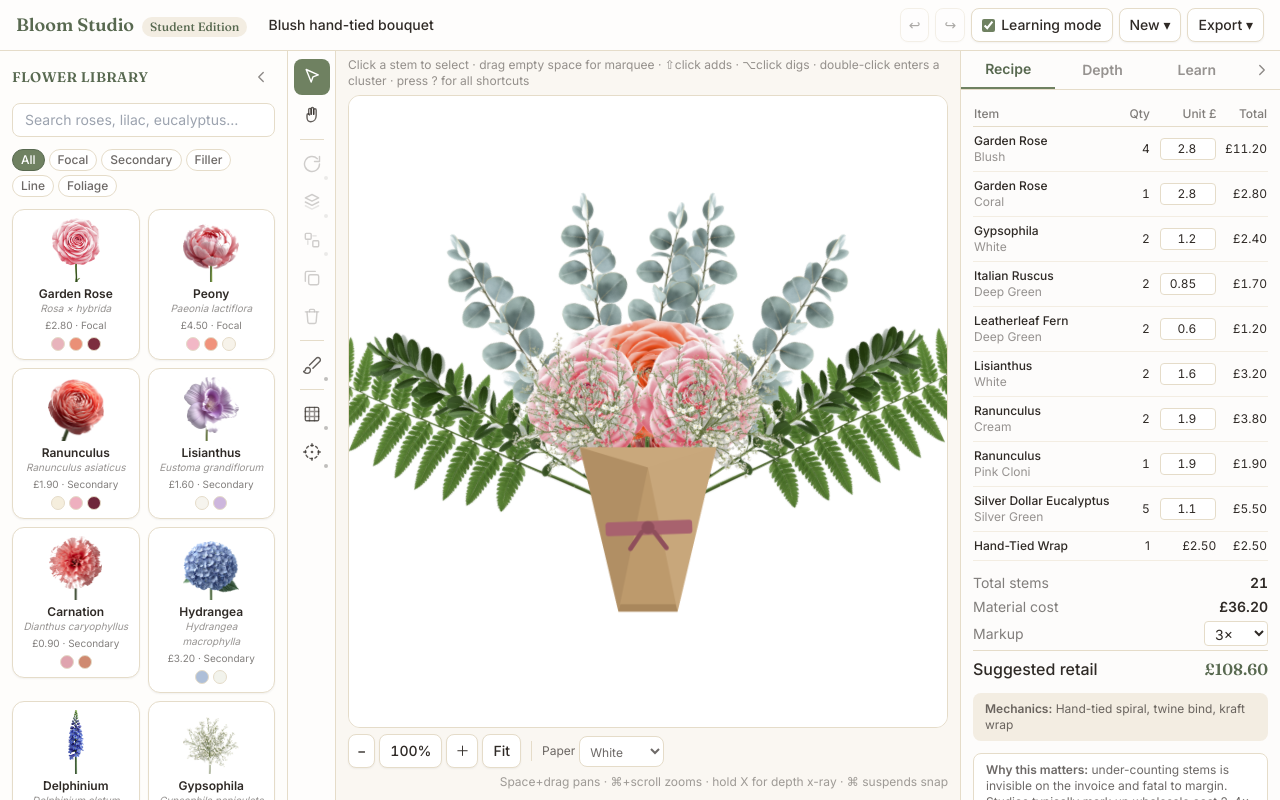
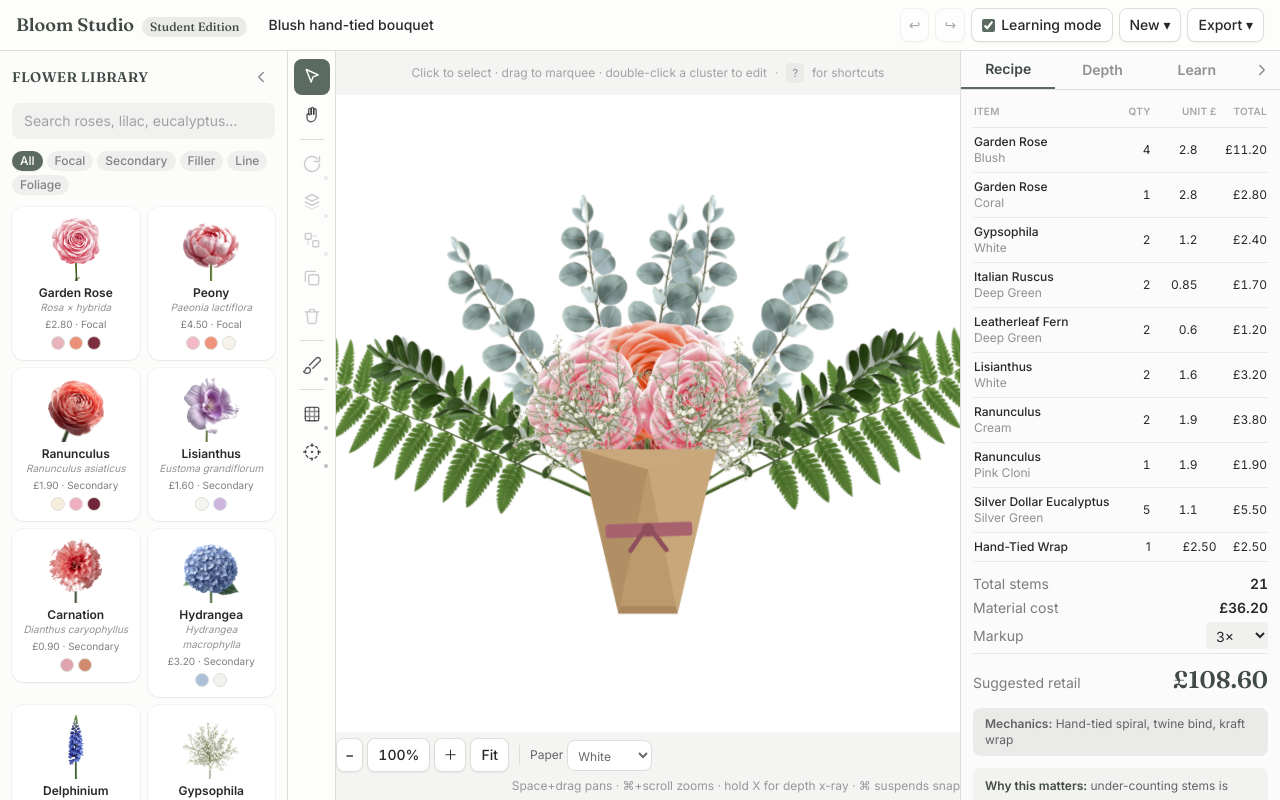
Before and after one commit to Amelss/bloom-studio, a React (Vite) app: page / in a window 1280 px wide. Built offline with nearby package versions, Linux system fonts and the light colour scheme; the HTML template or start-up script is replaced by a standard one.

Commit message:
ui and canvas updates

```diff
--- a/src/App.tsx
+++ b/src/App.tsx
@@ -29,7 +29,7 @@ export default function App() {
           <CollapsedTab side="left" label="Flower library" onExpand={() => setLibraryOpen(true)} />
         )}
         <Toolbar />
-        <main className="flex min-w-0 flex-1 flex-col px-3 pb-1 pt-0" aria-label="Design workspace">
+        <main className="flex min-w-0 flex-1 flex-col" aria-label="Design workspace">
           <SelectionToolbar />
           <div className="min-h-0 flex-1">
             <PixiStage />
--- a/src/components/ContextMenu.tsx
+++ b/src/components/ContextMenu.tsx
@@ -46,7 +46,7 @@ export function ContextMenu() {
       <div
         role="menu"
         aria-label={`${variety.commonName} actions`}
-        className="fixed z-50 w-60 rounded-lg border border-bloom-200 bg-white p-1 shadow-lg"
+        className="fixed z-50 w-60 rounded-xl bg-white p-1 shadow-pop ring-1 ring-bloom-ink/[0.06]"
         style={{
           left: Math.min(menu.x, window.innerWidth - 250),
           top: Math.min(menu.y, window.innerHeight - 220),
--- a/src/components/LibraryPanel.tsx
+++ b/src/components/LibraryPanel.tsx
@@ -68,7 +68,7 @@ export function LibraryPanel({ onCollapse }: { onCollapse?: () => void }) {
         type="search"
         placeholder="Search roses, lilac, eucalyptus…"
         aria-label="Search the flower library"
-        className="rounded-lg border border-bloom-200 bg-white px-3 py-1.5 text-sm"
+        className="rounded-lg bg-bloom-100/60 px-3 py-2 text-sm text-bloom-ink placeholder:text-bloom-ink/40 transition-colors focus:bg-white focus:shadow-soft"
         value={query}
         onChange={(e) => setQuery(e.target.value)}
       />
@@ -77,10 +77,10 @@ export function LibraryPanel({ onCollapse }: { onCollapse?: () => void }) {
           <button
             key={f.id}
             onClick={() => setFilter(f.id)}
-            className={`chip border ${
+            className={`chip transition-colors ${
               filter === f.id
-                ? 'border-bloom-700 bg-bloom-600 text-white'
-                : 'border-bloom-200 bg-white text-bloom-ink/70 hover:bg-bloom-100'
+                ? 'bg-bloom-600 text-white shadow-soft'
+                : 'bg-bloom-100/70 text-bloom-ink/55 hover:bg-bloom-100 hover:text-bloom-ink'
             }`}
           >
             {f.label}
@@ -98,7 +98,7 @@ export function LibraryPanel({ onCollapse }: { onCollapse?: () => void }) {
                 role="button"
                 tabIndex={0}
                 draggable
-                className="group flex w-full cursor-pointer flex-col items-center rounded-xl border border-bloom-200 bg-white p-2 text-center shadow-sm transition hover:border-bloom-500 hover:shadow"
+                className="group flex w-full cursor-pointer flex-col items-center rounded-xl bg-white p-2.5 text-center shadow-soft ring-1 ring-bloom-ink/[0.04] transition duration-150 hover:-translate-y-0.5 hover:shadow-panel hover:ring-bloom-500/30"
                 onClick={() => addStem(flower.id)}
                 onDragStart={(e) => {
                   e.dataTransfer.setData(
--- a/src/components/SelectionToolbar.tsx
+++ b/src/components/SelectionToolbar.tsx
@@ -24,9 +24,13 @@ export function SelectionToolbar() {
 
   if (stems.length === 0) {
     return (
-      <div className="flex h-11 items-center justify-center text-xs text-bloom-ink/50">
-        Click a stem to select · drag empty space for marquee · ⇧click adds · ⌥click digs ·
-        double-click enters a cluster · press ? for all shortcuts
+      <div className="flex h-11 items-center justify-center gap-2 text-xs text-bloom-ink/40">
+        <span>Click to select · drag to marquee · double-click a cluster to edit</span>
+        <span className="hidden text-bloom-ink/30 sm:inline">·</span>
+        <kbd className="hidden rounded bg-bloom-100 px-1.5 py-0.5 font-sans text-[11px] text-bloom-ink/50 sm:inline">
+          ?
+        </kbd>
+        <span className="hidden text-bloom-ink/40 sm:inline">for shortcuts</span>
       </div>
     )
   }
--- a/src/components/ShortcutsOverlay.tsx
+++ b/src/components/ShortcutsOverlay.tsx
@@ -86,7 +86,7 @@ export function ShortcutsOverlay() {
         role="dialog"
         aria-modal="true"
         aria-label="Keyboard shortcuts"
-        className="max-h-[80vh] w-full max-w-2xl overflow-y-auto rounded-2xl border border-bloom-200 bg-white p-5 shadow-xl"
+        className="max-h-[80vh] w-full max-w-2xl overflow-y-auto rounded-2xl bg-white p-5 shadow-pop ring-1 ring-bloom-ink/[0.06]"
       >
         <div className="mb-3 flex items-center gap-3">
           <h2 className="font-display text-lg font-semibold text-bloom-700">Keyboard shortcuts</h2>
--- a/src/components/Toolbar.tsx
+++ b/src/components/Toolbar.tsx
@@ -169,7 +169,7 @@ function Flyout({ title, children }: { title: string; children: ReactNode }) {
     <div
       role="menu"
       aria-label={title}
-      className="absolute left-[calc(100%+8px)] top-0 z-50 min-w-[13rem] rounded-xl border border-bloom-200 bg-white p-1.5 shadow-xl"
+      className="absolute left-[calc(100%+8px)] top-0 z-50 min-w-[13rem] rounded-xl bg-white p-1.5 shadow-pop ring-1 ring-bloom-ink/[0.06]"
     >
       <p className="px-2 pb-1 pt-0.5 text-[10px] font-semibold uppercase tracking-wide text-bloom-ink/40">
         {title}
--- a/src/components/TopBar.tsx
+++ b/src/components/TopBar.tsx
@@ -86,7 +86,7 @@ export function TopBar() {
 
         <details className="relative">
           <summary className="btn cursor-pointer list-none">New ▾</summary>
-          <div className="absolute right-0 z-50 mt-1 w-48 rounded-lg border border-bloom-200 bg-white p-1 shadow-lg">
+          <div className="absolute right-0 z-50 mt-1.5 w-48 rounded-xl bg-white p-1 shadow-pop ring-1 ring-bloom-ink/[0.06]">
             <button
               className="block w-full rounded px-2 py-1.5 text-left text-sm hover:bg-bloom-100"
               onClick={(e) => {
@@ -110,7 +110,7 @@ export function TopBar() {
 
         <details className="relative">
           <summary className="btn cursor-pointer list-none">Export ▾</summary>
-          <div className="absolute right-0 z-50 mt-1 w-56 rounded-lg border border-bloom-200 bg-white p-1 shadow-lg">
+          <div className="absolute right-0 z-50 mt-1.5 w-56 rounded-xl bg-white p-1 shadow-pop ring-1 ring-bloom-ink/[0.06]">
             <button
               className="block w-full rounded px-2 py-1.5 text-left text-sm hover:bg-bloom-100"
               onClick={(e) => {
--- a/src/components/canvas/PixiStage.tsx
+++ b/src/components/canvas/PixiStage.tsx
@@ -162,7 +162,7 @@ export function PixiStage() {
 
   if (error) {
     return (
-      <div className="flex h-full items-center justify-center rounded-xl border border-bloom-200 bg-white p-8 text-center text-sm text-bloom-ink/70">
+      <div className="flex h-full items-center justify-center rounded-2xl bg-white p-8 text-center text-sm text-bloom-ink/70 shadow-canvas ring-1 ring-bloom-ink/[0.06]">
         {error}
       </div>
     )
@@ -173,7 +173,7 @@ export function PixiStage() {
       ref={hostRef}
       role="application"
       aria-label="Design canvas"
-      className="relative h-full min-h-0 w-full overflow-hidden rounded-xl border border-bloom-200"
+      className="relative h-full min-h-0 w-full overflow-hidden"
     />
   )
 }
--- a/src/components/panels/RecipePanel.tsx
+++ b/src/components/panels/RecipePanel.tsx
@@ -28,11 +28,11 @@ export function RecipePanel() {
       ) : (
         <table className="w-full text-left text-xs">
           <thead>
-            <tr className="border-b border-bloom-200 text-bloom-ink/60">
-              <th className="py-1 pr-1 font-medium">Item</th>
-              <th className="py-1 pr-1 text-right font-medium">Qty</th>
-              <th className="py-1 pr-1 text-right font-medium">Unit £</th>
-              <th className="py-1 text-right font-medium">Total</th>
+            <tr className="border-b border-bloom-200/70 text-[10px] uppercase tracking-wide text-bloom-ink/40">
+              <th className="pb-2 pr-1 font-semibold">Item</th>
+              <th className="pb-2 pr-1 text-right font-semibold">Qty</th>
+              <th className="pb-2 pr-1 text-right font-semibold">Unit £</th>
+              <th className="pb-2 text-right font-semibold">Total</th>
             </tr>
           </thead>
           <tbody>
@@ -49,8 +49,8 @@ export function RecipePanel() {
                     min="0"
                     step="0.05"
                     aria-label={`Unit price for ${line.varietyName}`}
-                    className={`w-14 rounded border px-1 py-0.5 text-right tabular-nums ${
-                      line.isOverride ? 'border-bloom-600 bg-bloom-100' : 'border-bloom-200 bg-white'
+                    className={`w-14 rounded px-1 py-0.5 text-right tabular-nums transition-colors hover:bg-bloom-100 focus:bg-white focus:shadow-soft ${
+                      line.isOverride ? 'bg-bloom-100 font-medium text-bloom-700' : 'bg-transparent'
                     }`}
                     value={line.unitPrice}
                     onChange={(e) => {
@@ -90,7 +90,7 @@ export function RecipePanel() {
           <dd>
             <select
               id="markup-select"
-              className="rounded border border-bloom-200 bg-white px-1.5 py-0.5 text-sm"
+              className="rounded bg-bloom-100/60 px-1.5 py-1 text-sm transition-colors hover:bg-bloom-100 focus:bg-white"
               value={recipe.markup}
               onChange={(e) => setMarkup(parseFloat(e.target.value))}
             >
@@ -102,9 +102,9 @@ export function RecipePanel() {
             </select>
           </dd>
         </div>
-        <div className="flex justify-between border-t border-bloom-200 pt-1.5 text-base">
-          <dt className="font-medium">Suggested retail</dt>
-          <dd className="font-display font-semibold tabular-nums text-bloom-700">
+        <div className="mt-1 flex items-baseline justify-between border-t border-bloom-200/70 pt-2.5">
+          <dt className="text-sm text-bloom-ink/60">Suggested retail</dt>
+          <dd className="font-display text-2xl font-semibold tabular-nums text-bloom-700">
             £{recipe.suggestedRetail.toFixed(2)}
           </dd>
         </div>
@@ -117,8 +117,8 @@ export function RecipePanel() {
       )}
 
       {learningMode && recipe.stemCount > 0 && (
-        <p className="rounded-lg border border-bloom-200 bg-white px-3 py-2 text-xs text-bloom-ink/70">
-          <span className="font-semibold">Why this matters:</span> under-counting stems is
+        <p className="rounded-lg bg-bloom-100/50 px-3 py-2 text-xs leading-relaxed text-bloom-ink/70">
+          <span className="font-semibold text-bloom-700">Why this matters:</span> under-counting stems is
           invisible on the invoice and fatal to margin. Studios typically mark up wholesale cost
           2–4× and may add labour on top — try changing the markup and watch the retail price.
         </p>
--- a/src/index.css
+++ b/src/index.css
@@ -19,7 +19,7 @@
 
 @layer components {
   .btn {
-    @apply inline-flex items-center gap-1.5 rounded-lg border border-bloom-200 bg-white px-2.5 py-1.5 text-sm font-medium text-bloom-ink shadow-sm transition-colors hover:bg-bloom-100 disabled:cursor-not-allowed disabled:opacity-40;
+    @apply inline-flex items-center gap-1.5 rounded-lg border border-bloom-200 bg-white px-2.5 py-1.5 text-sm font-medium text-bloom-ink shadow-soft transition-colors hover:bg-bloom-100 disabled:cursor-not-allowed disabled:opacity-40;
   }
   .btn-icon {
     @apply btn px-2;
--- a/tailwind.config.js
+++ b/tailwind.config.js
@@ -9,16 +9,25 @@ export default {
       },
       colors: {
         bloom: {
-          50: '#faf7f2',
-          100: '#f3ede2',
-          200: '#e5dcc9',
-          500: '#8a9a7b',
-          600: '#6f8161',
-          700: '#586950',
-          rose: '#c98a94',
-          clay: '#b0715f',
-          ink: '#2f2a26',
+          // Cool editorial: greige/stone neutrals separated by tone + soft
+          // shadow (never hard outlines), with a single restrained accent.
+          50: '#f4f4f2', // app / workspace ground — cool stone off-white
+          100: '#eaebe8', // subtle fill / hover
+          200: '#ddded9', // hairline borders (low contrast on purpose)
+          500: '#7e8b82', // muted sage-slate — accent, light
+          600: '#5c6b61', // primary action — deep muted sage-slate
+          700: '#414b45', // deep accent — green-ink for headings / hero figures
+          rose: '#bd8b90', // cooled dusty rose (decorative)
+          clay: '#a5766a', // cooled clay (decorative)
+          ink: '#26282b', // cool near-black
         },
+      },
+      boxShadow: {
+        // A restrained elevation scale — soft, cool-neutral, never a hard ring.
+        soft: '0 1px 2px rgba(28,30,34,0.06)',
+        panel: '0 1px 3px rgba(28,30,34,0.07), 0 1px 2px rgba(28,30,34,0.05)',
+        pop: '0 10px 30px -10px rgba(28,30,34,0.22), 0 2px 8px -2px rgba(28,30,34,0.10)',
+        canvas: '0 2px 6px rgba(28,30,34,0.06), 0 24px 56px -28px rgba(28,30,34,0.24)',
       },
     },
   },
```
Also changed, not shown: src/render/scene.ts (+5 -5 lines).
